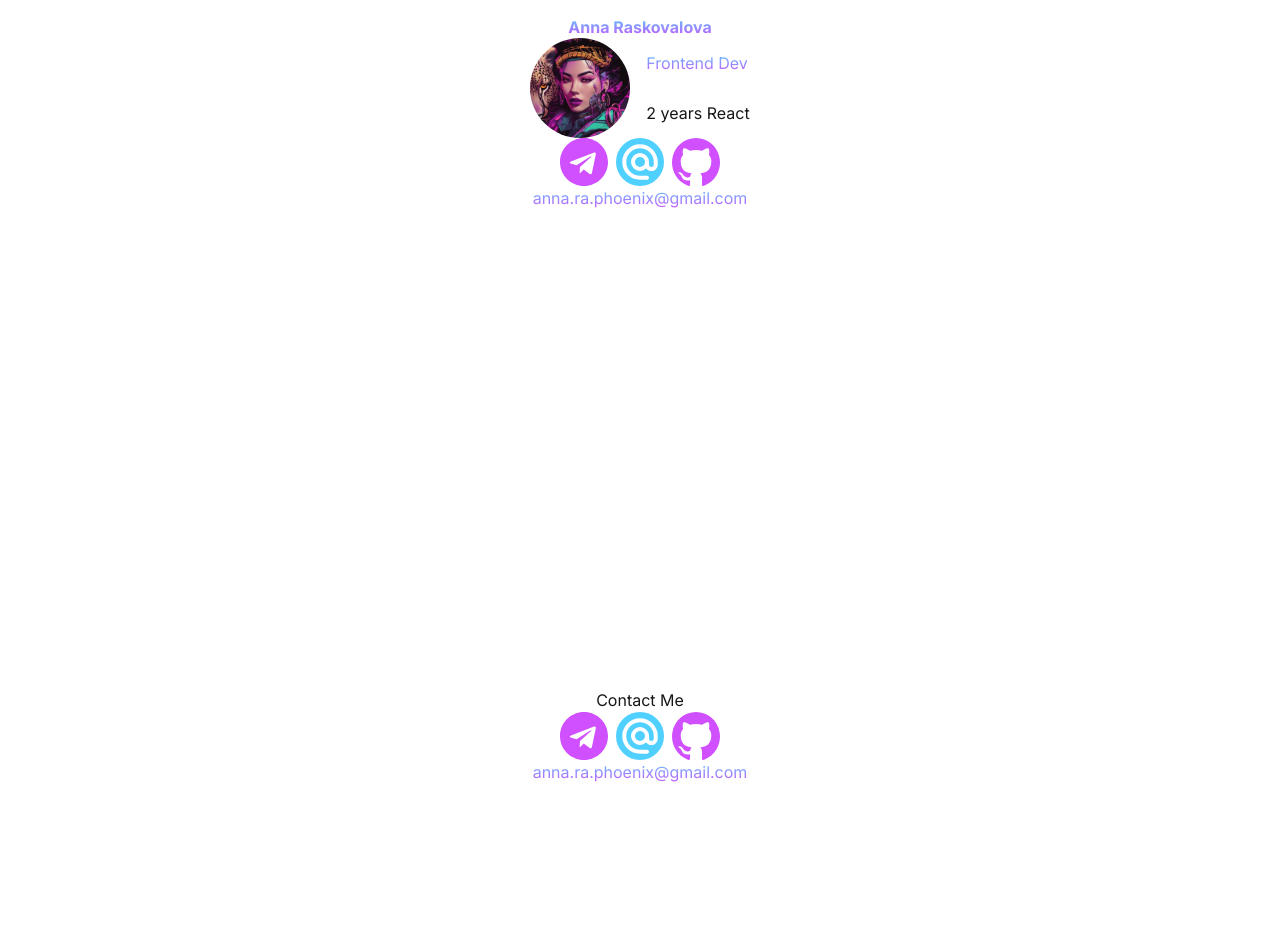
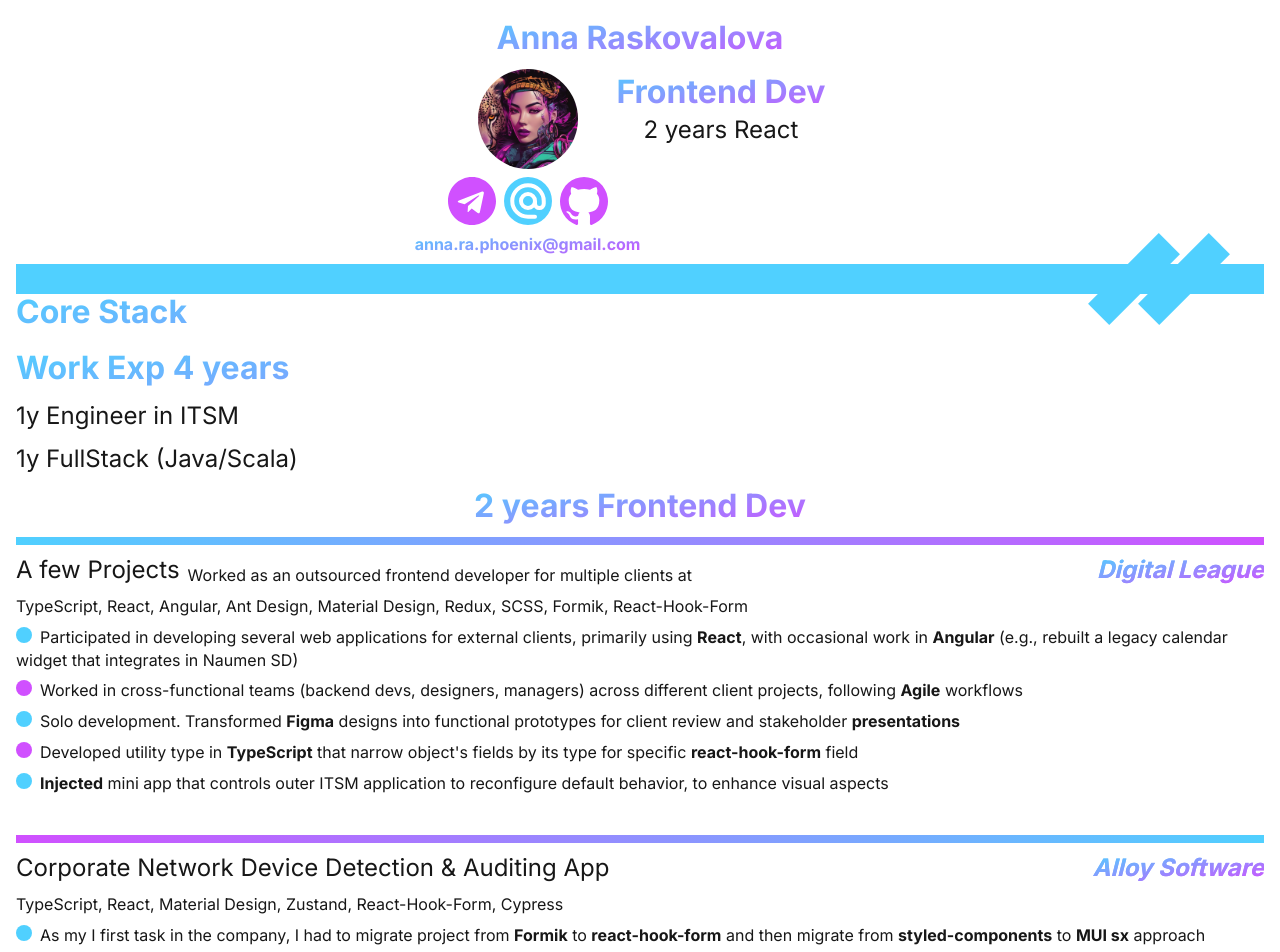
Before and after one commit to gepardoj/me, a Next.js app: page / in a window 1280 px wide. Shown: the top 952 px of the page. Before the commit the page ends 800 px from the top, so only its background shows below. Built offline with nearby package versions, Linux system fonts and the light colour scheme; a web font is replaced by a local one.

Commit message:
added main section; added bantique component

```diff
--- /dev/null
+++ b/src/app/components/Bantique.tsx
@@ -0,0 +1,24 @@
+import React from 'react'
+
+const type1 = {
+  bantique: "h-[30px] bg-accent-01 relative my-2",
+  first: "h-[30px] w-[100px] bg-accent-01 absolute right-[30px] -rotate-45",
+  second: "h-[30px] w-[100px] bg-accent-01 absolute right-[80px] -rotate-45",
+}
+const type2 = {
+  bantique: "h-[30px] bg-accent-02 relative my-2",
+  first: "h-[30px] w-[100px] bg-accent-02 absolute left-[30px] -rotate-45",
+  second: "h-[30px] w-[100px] bg-accent-02 absolute left-[80px] -rotate-45",
+}
+
+const Bantique = (props: { type: "1" | "2" }) => {
+  const styles = props.type === "1" ? type1 : type2
+  return (
+    <div className={styles.bantique}>
+      <div className={styles.first}></div>
+      <div className={styles.second}></div>
+    </div>
+  )
+}
+
+export default Bantique
--- a/src/app/components/LinksBar.tsx
+++ b/src/app/components/LinksBar.tsx
@@ -2,8 +2,8 @@
 
 const LinksBar = () => {
   return (
-    <>
-      <div className="flex gap-2">
+    <div className="flex flex-col gap-2 items-center ">
+      <div className="flex gap-2 ">
         <a
           className="flex items-center gap-2 hover:underline hover:underline-offset-4"
           href="https://t.me/gepardoj"
@@ -46,11 +46,12 @@
         </a>
       </div>
       <a
+        className="row-span-2"
         href="mailto:anna.ra.phoenix@gmail.com"
         target="_blank"
         rel="noopener noreferrer"
       >anna.ra.phoenix@gmail.com</a>
-    </>
+    </div>
   )
 }
 
--- a/src/app/globals.css
+++ b/src/app/globals.css
@@ -10,14 +10,52 @@
 
 @layer base {
 
-  h1,
-  h2,
-  h3,
-  h4,
-  h5,
-  h6,
-  p {
+  body {
     @apply text-sm;
+  }
+
+  article {
+    margin-bottom: 2rem;
+
+    &::before {
+      content: '';
+      display: block;
+      height: 8px;
+      width: 100%;
+    }
+
+    &:nth-child(odd)::before {
+      background: linear-gradient(90deg, var(--accent-01), var(--accent-02));
+    }
+
+    &:nth-child(even)::before {
+      background: linear-gradient(-90deg, var(--accent-01), var(--accent-02));
+    }
+  }
+
+  ul {
+    display: flex;
+    flex-direction: column;
+    gap: .5rem;
+  }
+
+  ul li {
+    &::before {
+      content: '';
+      display: inline-block;
+      margin-right: .5rem;
+      width: 16px;
+      height: 16px;
+      border-radius: 50%;
+    }
+
+    &:nth-child(odd)::before {
+      background-color: var(--accent-01);
+    }
+
+    &:nth-child(even)::before {
+      background-color: var(--accent-02);
+    }
   }
 }
 
@@ -26,9 +64,11 @@
   --color-foreground: var(--foreground);
   --color-accent-01: var(--accent-01);
   --color-accent-02: var(--accent-02);
-  --text-xl: 32;
-  --text-md: 24;
-  --text-sm: 16;
+  --bg-accent-01: var(--accent-01);
+  --bg-accent-02: var(--accent-02);
+  --text-xl: 32px;
+  --text-md: 24px;
+  --text-sm: 16px;
 }
 
 @media (prefers-color-scheme: dark) {
@@ -47,15 +87,14 @@
   min-height: 100vh;
 }
 
-
-
 a,
 .hl
 
 /* highlighted */
   {
-  background: linear-gradient(180deg, var(--accent-01), var(--accent-02));
+  background: linear-gradient(170deg, var(--accent-01), var(--accent-02));
   -webkit-background-clip: text;
   background-clip: text;
   color: transparent;
+  font-weight: bold;
 }
--- a/src/app/layout.tsx
+++ b/src/app/layout.tsx
@@ -8,8 +8,9 @@
 });
 
 export const metadata: Metadata = {
-  title: "Create Next App",
-  description: "Generated by create next app",
+  title: "Anna Raskovalova - Frontend Dev",
+  description: "Anna Raskovalova - Frontend Dev",
+  keywords: "Anna Raskovalova"
 };
 
 export default function RootLayout({
--- a/src/app/page.tsx
+++ b/src/app/page.tsx
@@ -1,26 +1,69 @@
 import Image from "next/image";
 import LinksBar from "./components/LinksBar";
+import Bantique from "./components/Bantique";
 
 export default function Home() {
   return (
-    <div className="flex flex-col my-4 min-w-md max-w-7xl">
+    <div className="flex flex-col m-4 min-w-md max-w-7xl">
       <header className="flex flex-col items-center">
-        <h1 className="hl font-bold text-xl">Anna Raskovalova</h1>
+        <h1 className="hl text-xl">Anna Raskovalova</h1>
         <div className="grid grid-cols-[auto_1fr] gap-x-4 items-center">
           <Image
+            className="rounded-full row-span-2 justify-self-center m-2"
             src="/me/me.webp"
             alt="Anna Raskovalova"
             width={100}
             height={100}
-            className="rounded-full row-span-2"
             priority
           />
-          <h2 className="hl text-xl">Frontend Dev</h2>
-          <h3>2 years React</h3>
+          <h2 className="hl text-xl relative right-10">Frontend Dev</h2>
+          <h3 className="text-md text-center relative right-10 bottom-5">2 years React</h3>
+          <LinksBar />
         </div>
-        <LinksBar />
       </header>
       <main className="grow">
+        <section>
+          <Bantique type="1" />
+          <h2 className="hl text-xl relative bottom-3">Core Stack</h2>
+        </section>
+        <section className="flex flex-col gap-2">
+          <h2 className="hl text-xl">Work Exp 4 years</h2>
+          <p className="text-md">1y Engineer in ITSM</p>
+          <p className="text-md">1y FullStack (Java/Scala)</p>
+          <h2 className="hl text-xl self-center">2 years Frontend Dev</h2>
+          <article className="flex flex-col gap-2">
+            <div className="flex items-end flex-wrap">
+              <h4 className="text-md mr-2">A few Projects</h4><p>Worked as an outsourced frontend developer for multiple clients at</p>
+              <h3 className="hl italic text-md self-end relative ml-auto"><a target="_blank" href="https://www.digitalleague.ru/">Digital League</a></h3>
+            </div>
+            <p>TypeScript, React, Angular, Ant Design, Material Design, Redux, SCSS, Formik, React-Hook-Form</p>
+            <ul>
+              <li>Participated in developing several web applications for external clients, primarily using <b>React</b>, with occasional work in <b>Angular</b> (e.g., rebuilt a legacy calendar widget that integrates in Naumen SD)</li>
+              <li>Worked in cross-functional teams (backend devs, designers, managers) across different client projects, following <b>Agile</b> workflows</li>
+              <li>Solo development. Transformed <b>Figma</b> designs into functional prototypes for client review and stakeholder <b>presentations</b></li>
+              <li>Developed utility type in <b>TypeScript</b> that narrow object's fields by its type for specific <b>react-hook-form</b> field</li>
+              <li><b>Injected</b> mini app that controls outer ITSM application to reconfigure default behavior, to enhance visual aspects</li>
+            </ul>
+          </article>
+          <article className="flex flex-col gap-2">
+            <div className="flex flex-wrap">
+              <h4 className="text-md">Corporate Network Device Detection & Auditing App</h4>
+              <h3 className="hl italic text-md ml-auto"><a target="_blank" href="https://www.alloysoftware.com/">Alloy Software</a></h3>
+            </div>
+            <p>TypeScript, React, Material Design, Zustand, React-Hook-Form, Cypress</p>
+            <ul>
+              <li>As my I first task in the company, I had to migrate project from <b>Formik</b> to <b>react-hook-form</b> and then migrate from <b>styled-components</b> to <b>MUI sx</b> approach</li>
+              <li>Optimized large datasets using <b>tanstack/react-virtual</b> and with server-side pagination, reducing DOM load and request time</li>
+              <li><b>E2E tests. Cypress</b> was added and I wrote most E2E test case scenarios for every section of the project</li>
+              <li>Actively worked with GitLab <b>CI/CD</b> pipelines (debugging failed tests)</li>
+              <li>Enforced clean <b>Git</b> history via <b>rebase/squash</b> practices</li>
+            </ul>
+          </article>
+        </section>
+        <section className="flex flex-col">
+          <Bantique type="2" />
+          <h2 className="hl text-xl self-end relative bottom-3">Pet Projects</h2>
+        </section>
       </main>
       <footer className="row-start-3 flex flex-col items-center mt-auto">
         <p>Contact Me</p>
```
